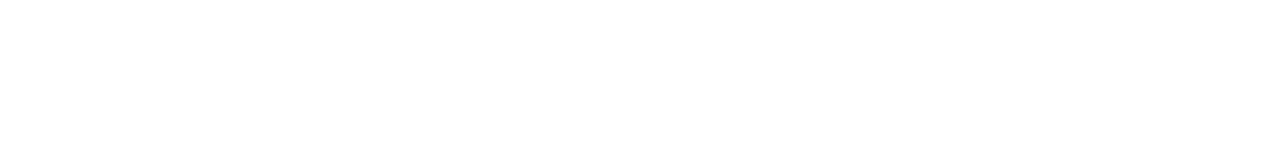
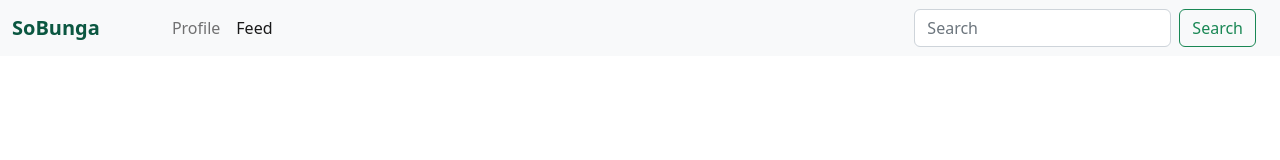
Before and after one commit to vegardlekve/css-frameworks, a website: page index.html in a window 1280 px wide. Drawn offline with nearby package versions, Linux system fonts and the light colour scheme.

Commit message:
navbar home page

```diff
--- a/index.html
+++ b/index.html
@@ -8,6 +8,35 @@
     <link rel="stylesheet" href="/dist/css/styles.css">
 </head>
 <body>
+
+    <main>
+        <nav class="navbar navbar-expand-lg bg-light">
+            <div class="container-fluid">
+                <a class="navbar-brand text-primary fw-bold" href="#">SoBunga</a>
+                <button class="navbar-toggler" type="button" data-bs-toggle="collapse" data-bs-target="#navbarNav"
+                    aria-controls="navbarNav" aria-expanded="false" aria-label="Toggle navigation">
+                    <span class="navbar-toggler-icon"></span>
+                </button>
+                <div class="collapse navbar-collapse ms-lg-5" id="navbarNav">
+                    <ul class="navbar-nav">
+                        <li class="nav-item">
+                            <a class="nav-link"  href="#">Profile</a>
+                        </li>
+                        <li class="nav-item">
+                            <a class="nav-link active" aria-current="page" href="#">Feed</a>
+                        </li>
+                    </ul>
+                    <div class="container-fluid d-flex justify-content-lg-end">
+                        <form class="d-flex" role="search">
+                            <input class="form-control me-2" type="search" placeholder="Search" aria-label="Search">
+                            <button class="btn btn-outline-success" type="submit">Search</button>
+                        </form>
+                    </div>
+                </div>
+            </div>
+        </nav>
+    </main>
+
     <script src="/node_modules/bootstrap/dist/js/bootstrap.bundle.min.js"></script>
 </body>
 </html>
```
